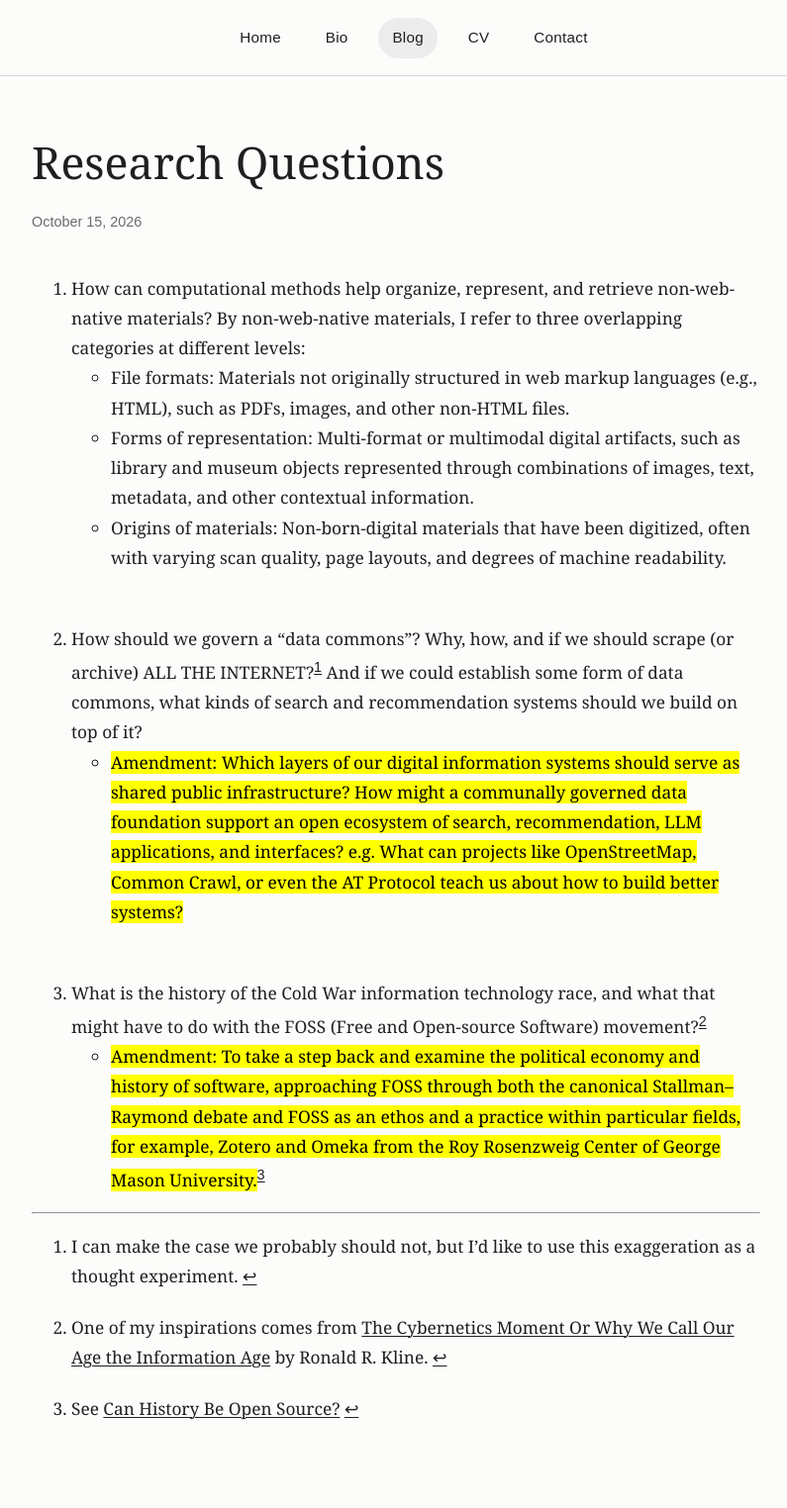
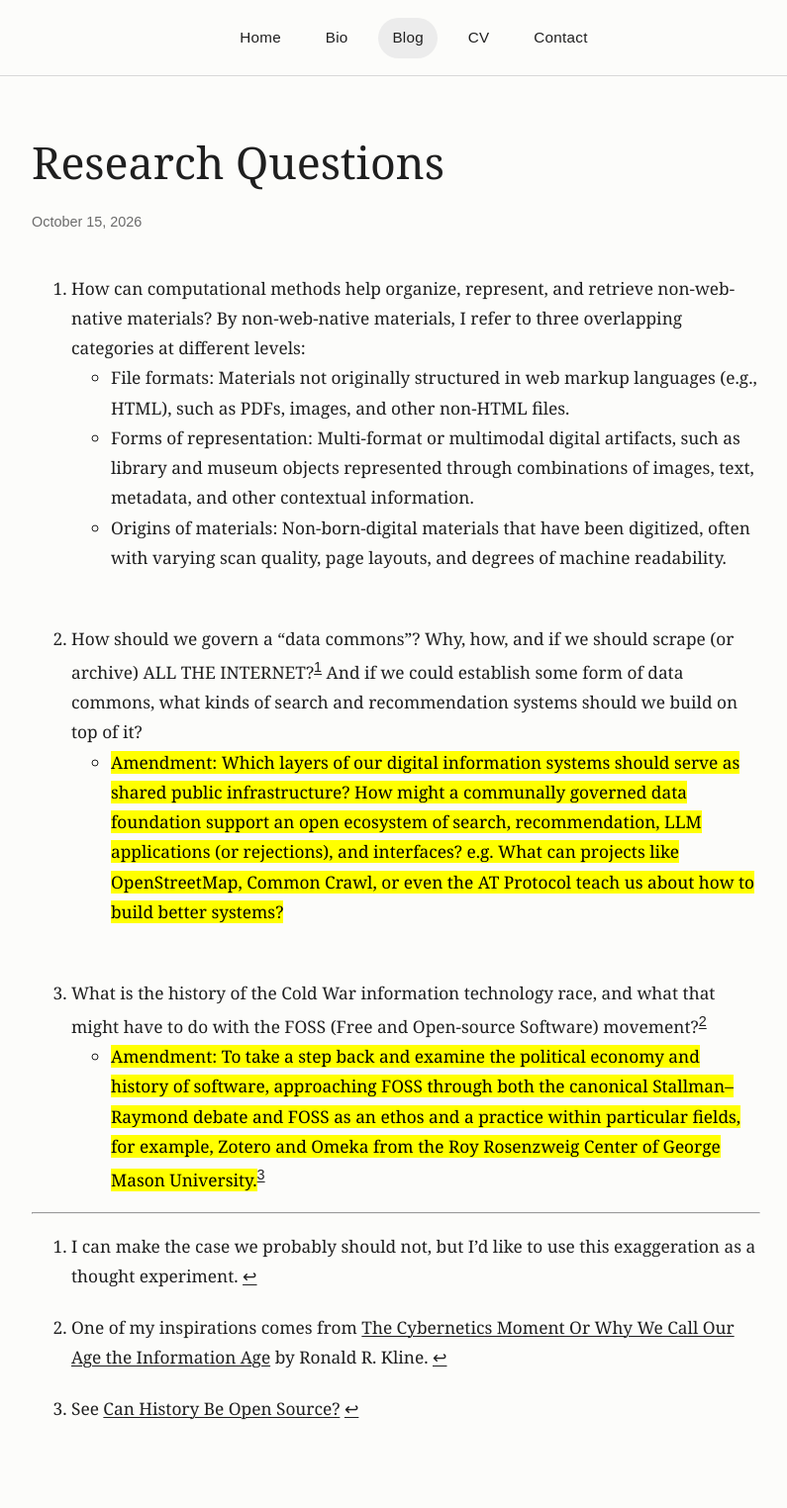
Before and after one commit to f-a-shen/personal-bio-host, a Jekyll site: the page built from _posts/2026-10-15-research-questions.md, in a window 1280 px wide. Shown: the whole page at 99% size, without its empty margins (222-1017 px from the left). Built offline with Jekyll 4.4.1, drawn with Linux system fonts in a browser that asks for light colours.

Commit message:
update research questions

```diff
--- a/_posts/2026-10-15-research-questions.md
+++ b/_posts/2026-10-15-research-questions.md
@@ -14,7 +14,7 @@ By non-web-native materials, I refer to three overlapping categories at differen
 
     <br>
 2. How should we govern a “data commons”? Why, how, and if we should scrape (or archive) ALL THE INTERNET?[^note] And if we could establish some form of data commons, what kinds of search and recommendation systems should we build on top of it?
-- <mark>Amendment: Which layers of our digital information systems should serve as shared public infrastructure? How might a communally governed data foundation support an open ecosystem of search, recommendation, LLM applications, and interfaces? e.g. What can projects like OpenStreetMap, Common Crawl, or even the AT Protocol teach us about how to build better systems?</mark>
+- <mark>Amendment: Which layers of our digital information systems should serve as shared public infrastructure? How might a communally governed data foundation support an open ecosystem of search, recommendation, LLM applications (or rejections), and interfaces? e.g. What can projects like OpenStreetMap, Common Crawl, or even the AT Protocol teach us about how to build better systems?</mark>
     <br>
 
     <br>
```
